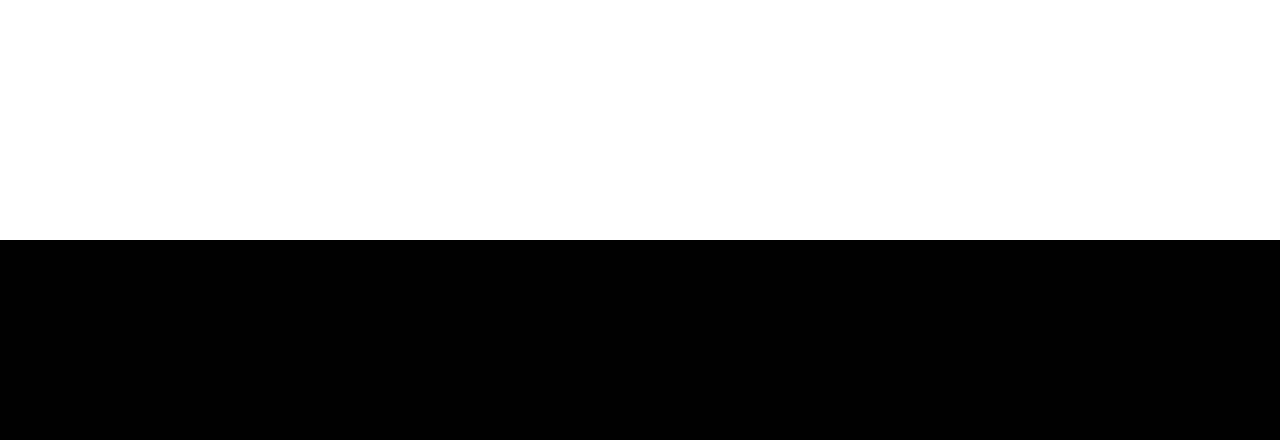
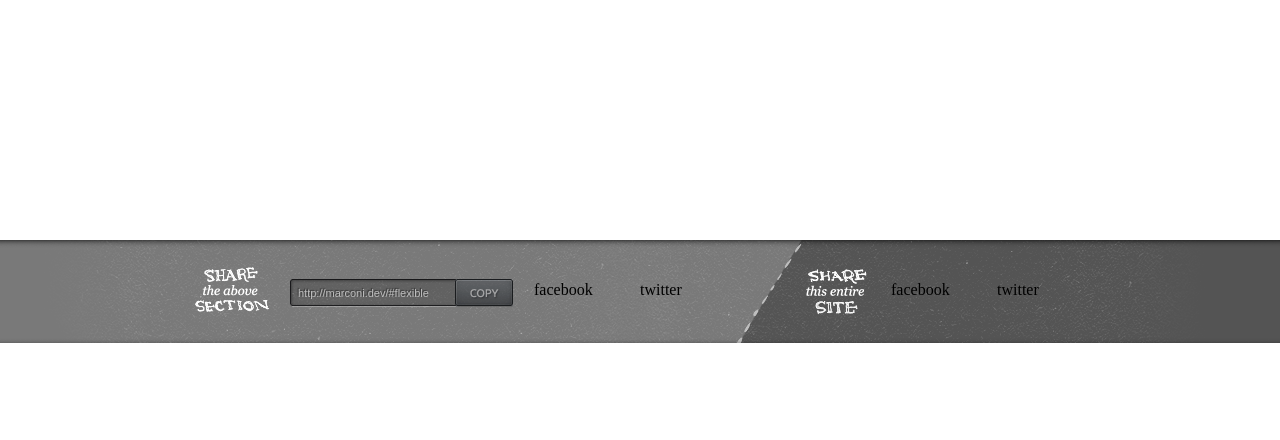
Before and after one commit to SecretPenguin/Marconi, a PHP site: page /tests/flexible in a window 1280 px wide. Shown: the part 960-1400 px from the top of the page. After the commit the page ends 1303 px from the top, so only its background shows below. Run offline with PHP 8.4, Linux system fonts and the light colour scheme.

Commit message:
Added shared section test to the flexible scene.

```diff
--- a/css/shared.css
+++ b/css/shared.css
@@ -122,3 +122,149 @@
   bottom:0!important;
   top:auto!important;
 }
+
+/* Share Sections */
+.share {
+	height:103px;
+	width:100%;
+	min-width:960px;
+	position:relative;
+	background:#797979;
+	}
+
+.left-bg {
+	width:480px;
+	height:103px;
+	margin-left:50%;
+	position:absolute;
+	top:0;
+	left:-480px;
+	z-index:10;
+	background:url(/images/share/share-section.gif) no-repeat left center;
+	}
+
+.right-bg {
+	width:50%;
+	height:103px;
+	position:absolute;
+	left:50%;
+	top:0;
+	z-index:10;
+	background:url(/images/share/share-site.gif) no-repeat left 0 #545454;
+	}
+
+.texture {
+	height:103px;
+	width:100%;
+	position:absolute;
+	left:0;
+	top:0;
+	z-index:20;
+	background:url(/images/share/share-texture.png) no-repeat center;
+	}
+
+.shadow {
+	height:103px;
+	width:100%;
+	position:absolute;
+	left:0;
+	top:0;
+	z-index:30;
+	background:url(/images/share/share-shade.png) repeat-x center;
+	}
+
+.share-section {
+	position:absolute;
+	width:600px;
+	height:103px;
+	margin-left:50%;
+	left:-480px;
+	z-index:100;
+	}
+
+.share-site {
+	position:absolute;
+	width:360px;
+	height:103px;
+	margin-left:50%;
+	left:120px;
+	z-index:100;
+	}
+
+.permalink {
+	width:223px;
+	height:28px;
+	position:absolute;
+	top:39px;
+	left:130px;
+	}
+
+.permalink input {
+	width:165px;
+	height:28px;
+	border:none;
+	background:url(/images/share/copy-input.gif) no-repeat;
+	cursor:text;
+	line-height:26px;
+	font-size:11px;
+	color:#bebebe;
+	text-indent:8px;
+	padding:0;
+	text-shadow:-1px -1px 1px #333;
+	position:absolute;
+	top:0;
+	left:0;
+	}
+
+.permalink a {
+	width:58px;
+	height:28px;
+	background:url(/images/share/copy.gif) no-repeat top;
+	text-indent:-9999px;
+	display:block;
+	position:absolute;
+	top:0;
+	right:0;
+	z-index:10;
+	}
+
+.permalink a.hover {
+	background-position:0 -28px;
+	}
+
+.permalink a.active {
+	background-position:0 -56px;
+	}
+
+.copy-confirm {
+	position:absolute;
+	top:0;
+	left:173px;
+	color:#191919;
+	font-size:12px;
+	font-family:ubuntu;
+	opacity:0;
+	z-index:0;
+	}
+
+.facebook, .twitter {
+	position:absolute;
+	top:42px;
+	width:106px;
+	}
+
+.share-section .facebook {
+	left:374px;
+	}
+
+.share-section .twitter {
+	left:480px;
+	}
+
+.share-site .facebook {
+	left:131px;
+	}
+
+.share-site .twitter {
+	left:237px;
+	}
--- a/css/social.css
+++ b/css/social.css
@@ -15,7 +15,7 @@
 	text-align:center;
 	font-size:36px;
 	position:absolute;
-	top:20px;
+	top:40px;
 	margin-left:50%;
 	left:-480px;
 	}
@@ -35,7 +35,7 @@
 	margin-left:50%;
 	left:-480px;
 	position:absolute;
-	bottom:180px;
+	bottom:200px;
 	}
 
 #theConversation {
@@ -51,7 +51,7 @@
 
 #usersInput {
 	position:absolute;
-	bottom:20px;
+	bottom:40px;
 	margin-left:50%;
 	left:-480px;
 	width:960px;
--- a/index.php
+++ b/index.php
@@ -37,6 +37,7 @@
   <script src="/js/vendor/jquery.cycle.all.js"></script>
   <script src="/js/vendor/jquery.rotate.js"></script>
   <script src="/js/vendor/jquery.backgroundpos.min.js"></script>
+  <script src="/js/vendor/jquery.zclip.min.js"></script>
   <script src="/js/m.js"></script>
   <script src="/js/scene.js"></script>
   <script src="/js/preface.js"></script>
@@ -45,6 +46,7 @@
   <script src="/js/integrated.js"></script>
   <script src="/js/social.js"></script>
   <script src="/js/relevant.js"></script>
+  <script src="/js/share.js"></script>
   <?php else: ?>
   <script src="all.js"></script>
   <?php endif; ?>
--- a/tests/flexible/flexible.php
+++ b/tests/flexible/flexible.php
@@ -59,4 +59,24 @@
 		</div>
 	</div>
 </div>
-<div class="space"></div>
+<div class="share">
+	<div class="left-bg"></div>
+	<div class="right-bg"></div>
+	<div class="texture"></div>
+	<div class="shadow"></div>
+	<div class="share-content">
+		<div class="share-section">
+			<div class="permalink">
+				<input type="text" disabled="disabled" id="pFlexible" value="http://marconi.dev/#flexible" onfocus="if(this.value=='http://marconi.dev/#flexible'){this.value=''}" onblur="if(this.value==''){this.value='http://marconi.dev/#flexible'}" />
+				<a href="#" id="copyFlexible">Copy</a>
+				<p class="copy-confirm">Copied!</p>
+			</div>
+			<div class="facebook">facebook</div>
+			<div class="twitter">twitter</div>
+		</div>
+		<div class="share-site">
+			<div class="facebook">facebook</div>
+			<div class="twitter">twitter</div>
+		</div>
+	</div>
+</div>
```
Also changed, not shown: js/share.js (added, +13 -0 lines), images/share/copy-input.gif (added), images/share/copy.gif (added), images/share/share-section.gif (added), images/share/share-shade.png (added), images/share/share-site.gif (added), images/share/share-texture.png (added), js/vendor/jquery.zclip.min.js (added), 1 other file.
